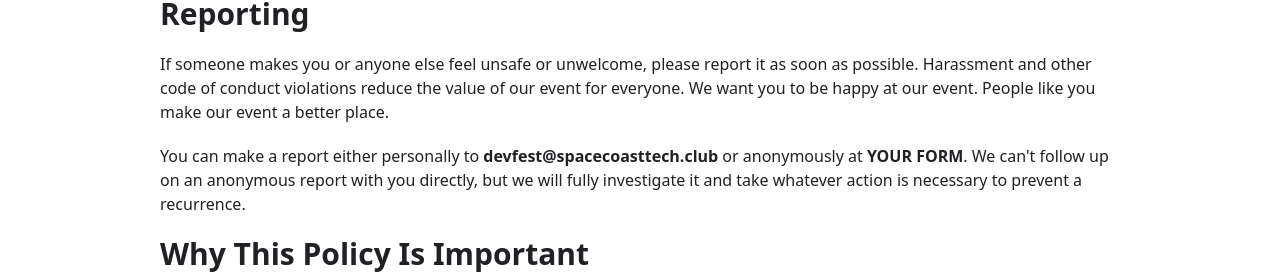
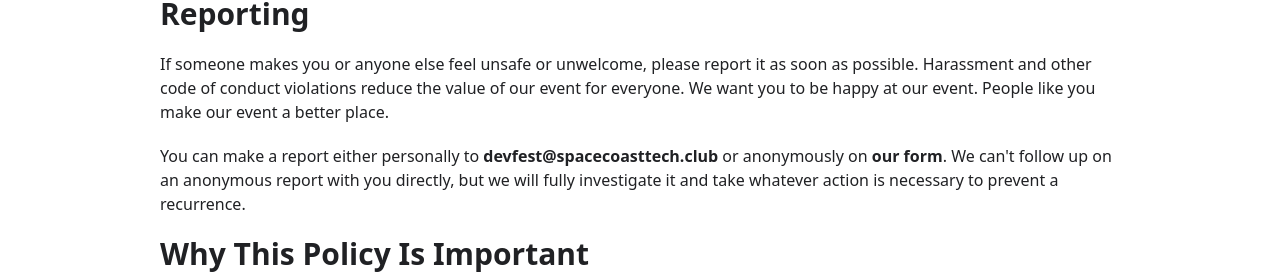
Before and after one commit to KateIvesDev/DevFest-Template, a React (Create React App) app: page /code-of-conduct in a window 1280 px wide. Shown: the part 2232-2506 px from the top of the page. Built offline with nearby package versions, Linux system fonts and the light colour scheme.

Commit message:
Added COC Report Form and CFS

```diff
--- a/src/pages/code-conduct-policy.js
+++ b/src/pages/code-conduct-policy.js
@@ -55,7 +55,7 @@ const Policy = () => (
         </p>
         <h2>Reporting</h2>
         <p>If someone makes you or anyone else feel unsafe or unwelcome, please report it as soon as possible. Harassment and other code of conduct violations reduce the value of our event for everyone. We want you to be happy at our event. People like you make our event a better place.</p>
-        <p>You can make a report either personally to <a href={'mailto:' + process.env.REACT_APP_DEVFEST_EMAIL} className='font-semibold hover:text-Blue500'>{process.env.REACT_APP_DEVFEST_EMAIL}</a> or anonymously at <a href='https://google.forms' className='font-semibold hover:text-Blue500'>YOUR FORM</a>. We can't follow up on an anonymous report with you directly, but we will fully investigate it and take whatever action is necessary to prevent a recurrence.</p>
+        <p>You can make a report either personally to <a href={'mailto:' + process.env.REACT_APP_DEVFEST_EMAIL} className='font-semibold hover:text-Blue500'>{process.env.REACT_APP_DEVFEST_EMAIL}</a> or anonymously on <a href={process.env.REACT_APP_COC_REPORT_FORM} className='font-semibold hover:text-Blue500'>our form</a>. We can't follow up on an anonymous report with you directly, but we will fully investigate it and take whatever action is necessary to prevent a recurrence.</p>
         <h2>Why This Policy Is Important</h2>
         <p>Harassment at events and in online communities is unfortunately common. Creating an official policy aims to improve this by making it clear that harassment of anyone for any reason is not acceptable within our events and communities. This policy may prevent harassment by clearly defining expectations for behavior, aims to provide reassurance, and encourages people who have had bad experiences at other events to participate in this one.</p>
         <h2>License and Attribution</h2>
--- a/src/pages/sponsors.js
+++ b/src/pages/sponsors.js
@@ -20,7 +20,7 @@ const Sponsors = () => (
             <p className='my-10 text-lg'><span className='font-semibold'>Support the {process.env.REACT_APP_CHAPTER_NAME} Tech Community:</span> We are excited to be a part of the growing tech community in {process.env.REACT_APP_CHAPTER_NAME}. Join us!
             </p>
             <a href={'mailto:' + process.env.REACT_APP_DEVFEST_EMAIL} className='text-white bg-Green500 hover:text-white rounded-full text-md px-6 py-4 my-5'>Become a Sponsor</a>
-            <a href='https://drive.google.com/file/d/1pjvZxFx67WWNqYvubWen6lYl5NIZS0DV/view?usp=sharing' className='block font-semibold hover:text-Blue500 my-10'>Download Sponsor Packages</a>
+            <a href={process.env.REACT_APP_CALL_FOR_SPONSORS} className='block font-semibold hover:text-Blue500 my-10'>Download Sponsor Packages</a>
         </div>
 
     </div>
```
Also changed, not shown: 1 other file (tests, documents, lock files or other folders).
